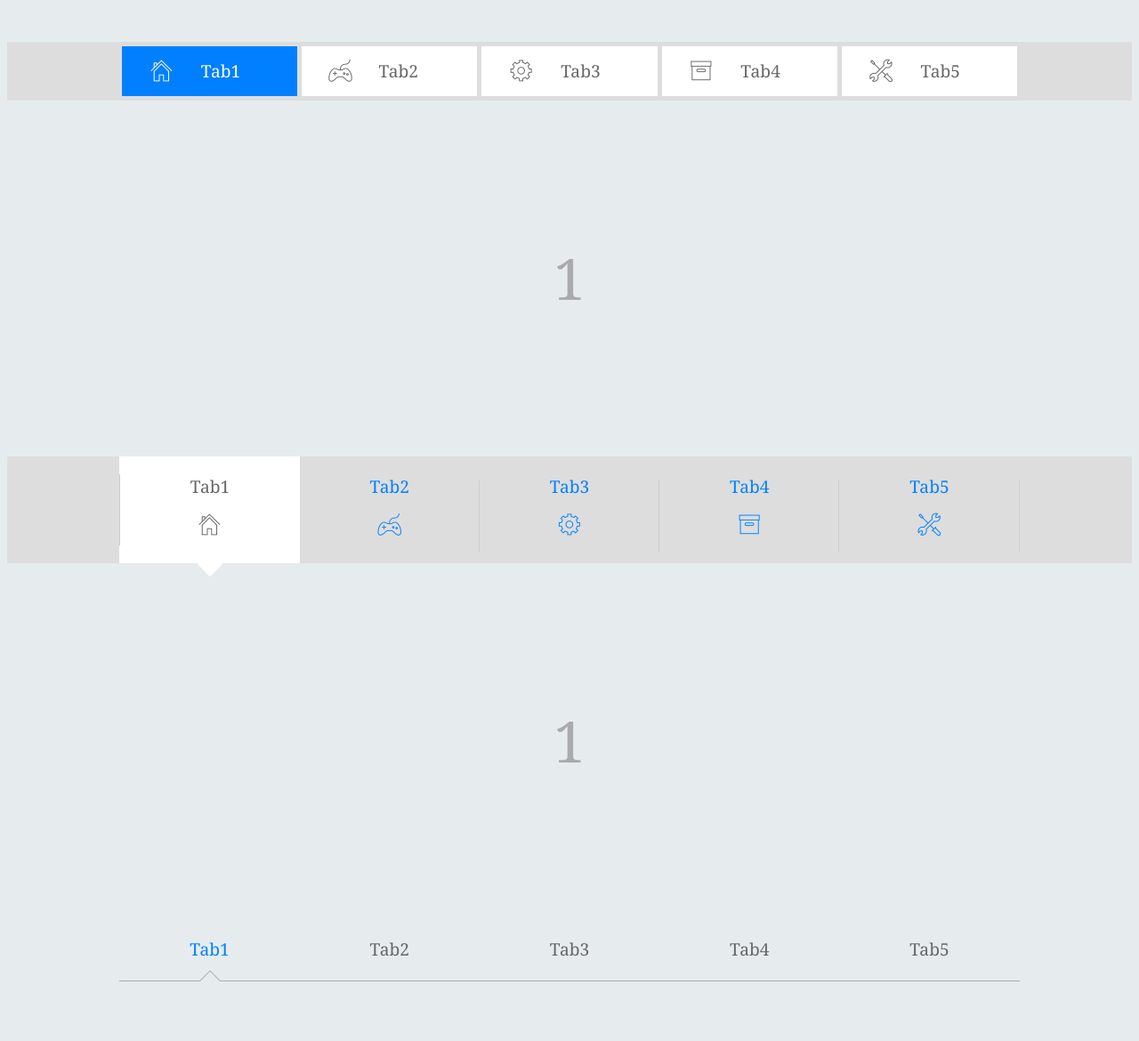
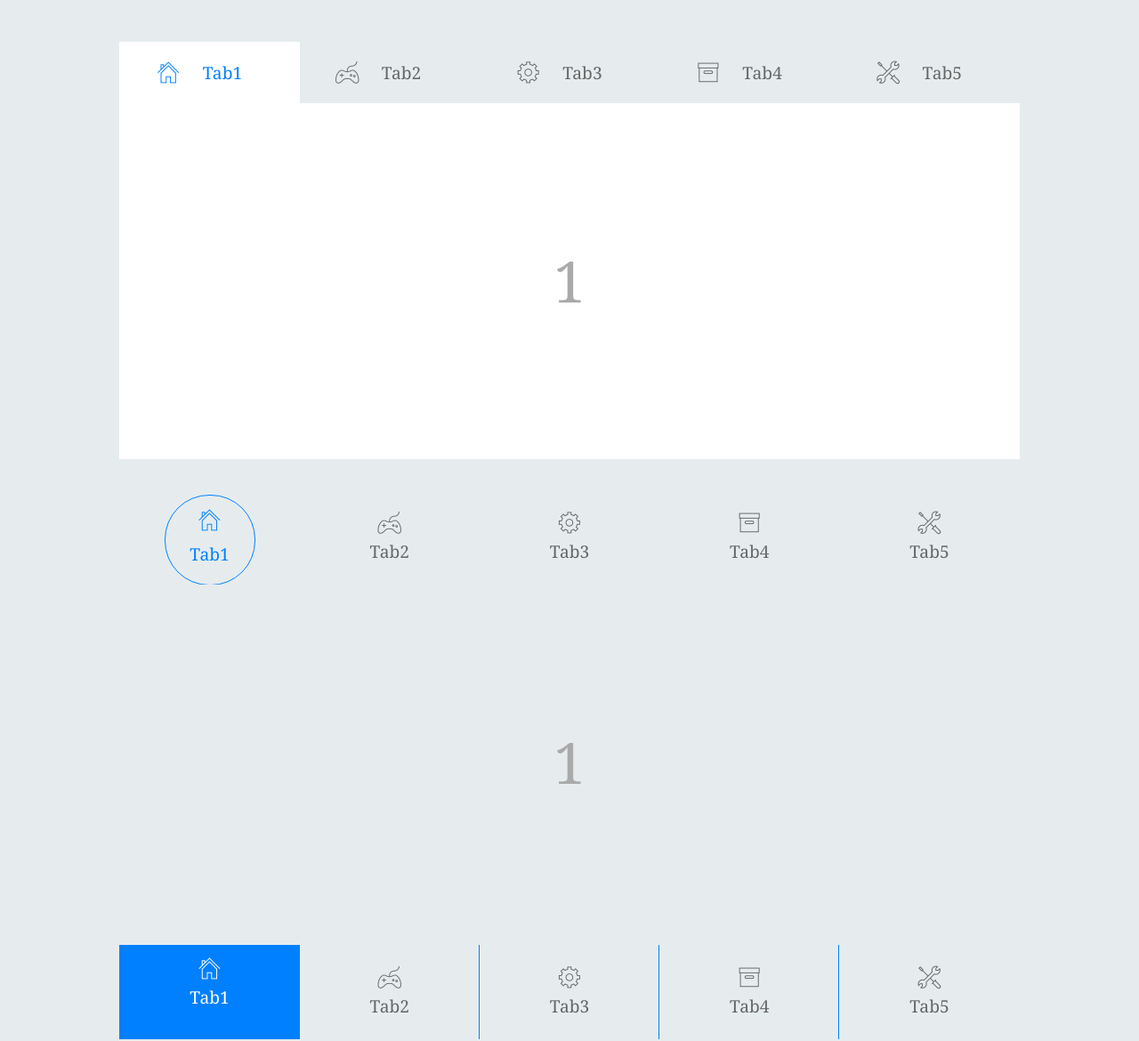
Before and after one commit to KK0603/WebDemo, a plain HTML site: page Tab Control/TabControl.html in a window 1280 px wide. Shown: the part 170-1340 px from the top of the page at 89% size. Drawn offline with Linux system fonts and the light colour scheme.

Commit message:
add 2 css file and finish this demo

```diff
--- a/Tab Control/CSS/Basic.css
+++ b/Tab Control/CSS/Basic.css
@@ -77,11 +77,14 @@ section div p{
 	margin: 0;
 }
 
-div.hidden{
+section div{
 	-webkit-transition: all 0.3s ease-in-out;
 	-moz-transition: all 0.3s ease-in-out;
 	-o-transition: all 0.3s ease-in-out;
 	-ms-transition: all 0.3s ease-in-out;
 	transition: all 0.3s ease-in-out;
+}
+
+div.hidden{
 	display: none;
 }
--- a/Tab Control/CSS/Interesting.css
+++ b/Tab Control/CSS/Interesting.css
@@ -0,0 +1,315 @@
+/*tab1*/
+.tab1 nav ul li{
+	overflow: hidden;
+	height: 69px;
+}
+
+.tab1 nav ul li a{
+	text-align: center;
+	height: 29px;
+	line-height: 29px;
+	padding: 20px 20%;
+}
+
+.tab1 nav ul li a:hover{
+	color: rgb(0, 128, 255);
+}
+
+.tab1 nav ul li:after{
+	content: '';
+	display: block;
+	position: relative;
+	width: 100%;
+	height: 69px;
+	top:-69px;
+	background-color: #fff;
+	z-index: -1;
+	-webkit-transform: perspective(900px) rotateX(90deg);
+	-moz-transform: perspective(900px) rotateX(90deg);
+	-o-transform: perspective(900px) rotateX(90deg);
+	-ms-transform: perspective(900px) rotateX(90deg);
+	transform: perspective(900px) rotateX(90deg);
+	-webkit-transform-origin:50% 100%;
+	-moz-transform-origin:50% 100%;
+	-o-transform-origin:50% 100%;
+	-ms-transform-origin:50% 100%;
+	transform-origin:50% 100%;
+	-webkit-transition: all 0.2s ease-in-out;
+	-moz-transition: all 0.2s ease-in-out;
+	-o-transition: all 0.2s ease-in-out;
+	-ms-transition: all 0.2s ease-in-out;
+	transition: all 0.2s ease-in-out;
+}
+
+.tab1 nav ul li.active:after{
+	-webkit-transform: rotateX(0deg);
+	-moz-transform: rotateX(0deg);
+	-o-transform: rotateX(0deg);
+	-ms-transform: rotateX(0deg);
+	transform: rotateX(0deg);
+}
+
+
+.tab1 nav ul li.active a{
+	color: rgb(0, 128, 255);
+}
+
+.tab1 nav ul li a span{
+	display: inline;
+	float: left;
+}
+
+.tab1 section{
+	margin: 0 10% 30px;
+}
+
+.tab1 section div{
+	background-color: #fff;
+}
+
+/*tab4*/
+.tab4 nav{
+
+}
+
+.tab4 nav ul{
+	width: 506px;
+	margin: 0 auto;
+}
+
+.tab4 nav ul li{
+	width: 100px;
+	border: solid 1px rgb(0, 128, 255);
+	border-left: 0;
+	border-bottom: 0;
+}
+
+.tab4 nav ul li:first-child{
+	border-left: solid 1px rgb(0, 128, 255);
+}
+
+.tab4 nav ul li a{
+	color: transparent;
+	text-align: center;
+	height: 100px;
+	line-height: 100px;
+	overflow: hidden;
+}
+
+.tab4 nav ul li a:after{
+	content: '';
+	display: block;
+	position: relative;
+	width: 60px;
+	height: 60px;
+	top:-80px;
+	left: 20px;
+	background-color: rgb(0, 128, 255);
+	border-radius: 30px;
+	z-index: -1;
+	-webkit-transition: all 0.1s ease-in-out;
+	-moz-transition: all 0.1s ease-in-out;
+	-o-transition: all 0.1s ease-in-out;
+	-ms-transition: all 0.1s ease-in-out;
+	transition: all 0.1s ease-in-out;
+}
+
+
+.tab4 nav ul li a:hover{
+
+}
+
+.tab4 nav ul li.active{
+
+}
+
+.tab4 nav ul li.active a:after{
+	border-radius: 0;
+	width: 100px;
+	height: 100px;
+	top:-100px;
+	left: 0px;
+}
+
+.tab4 nav ul li a span{
+	color: #fff;
+	height: 100px;
+	width: 100px;
+	position: relative;
+	top:-100px;
+	float: left;
+}
+
+.tab4 section{
+	width: 506px;
+	margin: 0 auto 30px;
+}
+
+.tab4 section div{
+	border: solid 1px rgb(0, 128, 255);
+	height: 300px;
+	line-height: 300px;
+}
+
+/*tab3*/
+.tab3 nav ul{
+	height: 111px;
+	overflow: hidden;
+}
+
+.tab3 nav ul li:not(:last-child):after{
+	content: '';
+	display: block;
+	position: relative;
+	width: 1px;
+	height: 111px;
+	top:-222px;
+	background-color: rgb(0, 128, 255);
+	float: right;
+	z-index: 1;
+}
+
+.tab3 nav ul li a:after{
+	content: '';
+	display: block;
+	position: relative;
+	height: 111px;
+	top:-111px;
+	background-color: rgb(0, 128, 255);
+	float: right;
+	width: 100%;
+	z-index:-1;
+	-webkit-transform: translate(0,111px);
+	-moz-transform: translate(0,111px);
+	-o-transform: translate(0,111px);
+	-ms-transform: translate(0,111px);
+	transform: translate(0,111px);
+	-webkit-transition: all 0.3s ease-in-out;
+	-moz-transition: all 0.3s ease-in-out;
+	-o-transition: all 0.3s ease-in-out;
+	-ms-transition: all 0.3s ease-in-out;
+	transition: all 0.3s ease-in-out;
+}
+
+.tab3 nav ul li.active a:after{
+	-webkit-transform: translate(0,10px);
+	-moz-transform: translate(0,10px);
+	-o-transform: translate(0,10px);
+	-ms-transform: translate(0,10px);
+	transform: translate(0,10px);
+}
+
+.tab3 nav ul li a:hover{
+	color: rgb(0, 128, 255);
+}
+
+.tab3 nav ul li a{
+	padding: 60px 0 0;
+	-webkit-transform: translate(0,0);
+	-moz-transform: translate(0,0);
+	-o-transform: translate(0,0);
+	-ms-transform: translate(0,0);
+	transform: translate(0,0);
+	-webkit-transition: all 0.3s ease-in-out;
+	-moz-transition: all 0.3s ease-in-out;
+	-o-transition: all 0.3s ease-in-out;
+	-ms-transition: all 0.3s ease-in-out;
+	transition: all 0.3s ease-in-out;
+}
+
+.tab3 nav ul li.active a{
+	color: #fff;
+	-webkit-transform: translate(0,-10px);
+	-moz-transform: translate(0,-10px);
+	-o-transform: translate(0,-10px);
+	-ms-transform: translate(0,-10px);
+	transform: translate(0,-10px);
+}
+
+.tab3 nav ul li a span{
+	position: relative;
+	top:-60px;
+}
+
+/*tab2*/
+.tab2 nav ul{
+	height: 111px;
+	overflow: hidden;
+}
+
+.tab2 nav ul li:after{
+	content: '';
+	display: block;
+	position: relative;
+	height: 0px;
+	width: 0px;
+	border-radius: 50px;
+	top:-50px;
+	border: solid 0px rgb(0, 128, 255);
+	z-index:-1;
+	margin: 0 auto;
+	-webkit-transition: all 0.3s ease-in-out;
+	-moz-transition: all 0.3s ease-in-out;
+	-o-transition: all 0.3s ease-in-out;
+	-ms-transition: all 0.3s ease-in-out;
+	transition: all 0.3s ease-in-out;
+}
+
+.tab2 nav ul li.active:after{
+	border: solid 1px rgb(0, 128, 255);
+	height: 100px;
+	width: 100px;
+	top:-106px;
+}
+
+.tab2 nav ul li a:hover{
+	color: rgb(0, 128, 255);
+}
+
+.tab2 nav ul li a{
+	padding: 60px 0 0;
+	-webkit-transform: translate(0,0px);
+	-moz-transform: translate(0,0px);
+	-o-transform: translate(0,0px);
+	-ms-transform: translate(0,0px);
+	transform: translate(0,0px);
+	-webkit-transition: all 0.3s ease-in-out;
+	-moz-transition: all 0.3s ease-in-out;
+	-o-transition: all 0.3s ease-in-out;
+	-ms-transition: all 0.3s ease-in-out;
+	transition: all 0.3s ease-in-out;
+}
+
+.tab2 nav ul li.active a{
+	-webkit-transform: translate(0,3px);
+	-moz-transform: translate(0,3px);
+	-o-transform: translate(0,3px);
+	-ms-transform: translate(0,3px);
+	transform: translate(0,3px);
+	color: rgb(0, 128, 255);
+}
+
+.tab2 nav ul li a span{
+	position: relative;
+	top:-60px;
+	-webkit-transform: translate(0,0px);
+	-moz-transform: translate(0,0px);
+	-o-transform: translate(0,0px);
+	-ms-transform: translate(0,0px);
+	transform: translate(0,0px);
+	-webkit-transition: -webkit-transform 0.3s ease-in-out;
+	-moz-transition: -moz-transform 0.3s ease-in-out;
+	-o-transition: -o-transform 0.3s ease-in-out;
+	-ms-transition: -ms-transform 0.3s ease-in-out;
+	transition: transform 0.3s ease-in-out;
+}
+
+.tab2 nav ul li.active a span{
+	position: relative;
+	top:-60px;
+	-webkit-transform: translate(0,-6px);
+	-moz-transform: translate(0,-6px);
+	-o-transform: translate(0,-6px);
+	-ms-transform: translate(0,-6px);
+	transform: translate(0,-6px);
+}
--- a/Tab Control/CSS/Underline.css
+++ b/Tab Control/CSS/Underline.css
@@ -0,0 +1,251 @@
+/*tab1*/
+.tab1 nav ul{
+	padding: 0 20%;
+}
+
+.tab1 nav ul li {
+	height: 55px;
+}
+
+.tab1 nav ul li a{
+	height: 50px;
+	line-height: 50px;
+	-webkit-transition: all 0.4s ease-in-out;
+	-moz-transition: all 0.4s ease-in-out;
+	-o-transition: all 0.4s ease-in-out;
+	-ms-transition: all 0.4s ease-in-out;
+	transition: all 0.4s ease-in-out;
+}
+
+.tab1 nav ul li a:hover{
+	color: rgb(0, 128, 255);
+}
+
+.tab1 nav ul li a:hover:after{
+	content: '';
+	display: block;
+	background-color: rgb(0, 128, 255);
+}
+
+.tab1 nav ul li.active a{
+	color: #fff;
+}
+
+.tab1 nav ul li a:after{
+	content: '';
+	display: block;
+	position: relative;
+	margin: 0 10%;
+	width: 80%;
+	height: 55px;
+	background-color: #666;
+	-webkit-transition: all 0.3s ease-in-out;
+	-moz-transition: all 0.3s ease-in-out;
+	-o-transition: all 0.3s ease-in-out;
+	-ms-transition: all 0.3s ease-in-out;
+	transition: all 0.3s ease-in-out;
+	float: left;
+	z-index: -1;
+}
+
+.tab1 nav ul li.active a:after{
+	content: '';
+	display: block;
+	height: 55px;
+	-webkit-transform: translateY(-50px);
+	-moz-transform: translateY(-50px);
+	-o-transform: translateY(-50px);
+	-ms-transform: translateY(-50px);
+	transform: translateY(-50px);
+	background-color: rgb(0, 128, 255);
+}
+
+.tab1 nav ul li a span{
+	display: none;
+}
+
+/*tab2*/
+.tab2 nav{
+	background-color: #fff;
+}
+
+.tab2 nav ul li a{
+	height: 29px;
+	line-height: 29px;
+	padding: 20px 25%;
+}
+
+.tab2 nav ul li a:hover{
+	color: rgb(0, 128, 255);
+}
+
+.tab2 nav ul li:last-child:after{
+	content: '';
+	display: block;
+	position: relative;
+	width: 100%;
+	height: 5px;
+	background-color: rgb(0, 128, 255);
+	-webkit-transition: all 0.3s ease-in-out;
+	-moz-transition: all 0.3s ease-in-out;
+	-o-transition: all 0.3s ease-in-out;
+	-ms-transition: all 0.3s ease-in-out;
+	transition: all 0.3s ease-in-out;
+}
+
+.tab2 nav ul li:first-child.active ~ li:last-child:after {
+	-webkit-transform: translate(-400%,0);
+	-moz-transform: translate(-400%,0);
+	-o-transform: translate(-400%,0);
+	-ms-transform: translate(-400%,0);
+	transform: translate(-400%,0);
+}
+
+.tab2 nav ul li:nth-child(2).active ~ li:last-child:after {
+	-webkit-transform: translate(-300%,0);
+	-moz-transform: translate(-300%,0);
+	-o-transform: translate(-300%,0);
+	-ms-transform: translate(-300%,0);
+	transform: translate(-300%,0);
+}
+
+.tab2 nav ul li:nth-child(3).active ~ li:last-child:after {
+	-webkit-transform: translate(-200%,0);
+	-moz-transform: translate(-200%,0);
+	-o-transform: translate(-200%,0);
+	-ms-transform: translate(-200%,0);
+	transform: translate(-200%,0);
+}
+
+.tab2 nav ul li:nth-child(4).active ~ li:last-child:after {
+	-webkit-transform: translate(-100%,0);
+	-moz-transform: translate(-100%,0);
+	-o-transform: translate(-100%,0);
+	-ms-transform: translate(-100%,0);
+	transform: translate(-100%,0);
+}
+
+.tab2 nav ul li.active a{
+	color: rgb(0, 128, 255);
+}
+
+.tab2 nav ul li a span{
+	display: inline;
+	float: left;
+	margin: 0 10% 0 0;
+}
+
+/*tab3*/
+.tab3 nav ul li a:after{
+	content: '';
+	display: block;
+	position: relative;
+	width: 0%;
+	margin: 0 50%;
+	height: 5px;
+	background-color: rgb(0, 128, 255);
+	-webkit-transition: all 0.2s ease-in-out;
+	-moz-transition: all 0.2s ease-in-out;
+	-o-transition: all 0.2s ease-in-out;
+	-ms-transition: all 0.2s ease-in-out;
+	transition: all 0.2s ease-in-out;
+}
+
+.tab3 nav ul li a{
+	padding: 60px 0 15px;
+}
+
+.tab3 nav ul li a:hover{
+	color: rgb(0, 128, 255);
+}
+
+.tab3 nav ul li.active a:after{
+	width: 20%;
+	margin: 0 40%;
+	-webkit-transition-delay: 0s;
+	-moz-transition-delay: 0s;
+	-o-transition-delay: 0s;
+	-ms-transition-delay: 0s;
+	transition-delay: 0s;
+}
+
+.tab3 nav ul li.active a{
+	color: rgb(0, 128, 255);
+}
+
+.tab3 nav ul li.active a span{
+	visibility: visible;
+	-ms-filter: "progid: DXImageTransform.Microsoft.Alpha(Opacity=100)";
+	filter: alpha(opacity=100);
+	opacity: 1;
+	-webkit-transform: translate(0,0);
+	-moz-transform: translate(0,0);
+	-o-transform: translate(0,0);
+	-ms-transform: translate(0,0);
+	transform: translate(0,0);
+	-webkit-transition-delay: 0s;
+	-moz-transition-delay: 0s;
+	-o-transition-delay: 0s;
+	-ms-transition-delay: 0s;
+	transition-delay: 0s;
+}
+
+.tab3 nav ul li a span{
+	visibility: hidden;
+	position: relative;
+	color: rgb(0, 128, 255);
+	top:-65px;
+	-ms-filter: "progid: DXImageTransform.Microsoft.Alpha(Opacity=0)";
+	filter: alpha(opacity=0);
+	opacity: 0;
+	-webkit-transform: translate(0,-35px);
+	-moz-transform: translate(0,-35px);
+	-o-transform: translate(0,-35px);
+	-ms-transform: translate(0,-35px);
+	transform: translate(0,-35px);
+	-webkit-transition: all 0.2s ease-in-out;
+	-moz-transition: all 0.2s ease-in-out;
+	-o-transition: all 0.2s ease-in-out;
+	-ms-transition: all 0.2s ease-in-out;
+	transition: all 0.2s ease-in-out;
+}
+
+/*tab4*/
+.tab4 nav ul{
+	padding: 0;
+}
+
+.tab4 nav ul li a{
+	height: 60px;
+	line-height: 57px;
+}
+
+.tab4 nav ul li a:after{
+	content: '';
+	display: block;
+	position: relative;
+	width: 100%;
+	height: 3px;
+	background-color: #cccccc;
+	-webkit-transition: all 0.2s ease-in-out;
+	-moz-transition: all 0.2s ease-in-out;
+	-o-transition: all 0.2s ease-in-out;
+	-ms-transition: all 0.2s ease-in-out;
+	transition: all 0.2s ease-in-out;
+}
+
+.tab4 nav ul li a:hover:after{
+	background-color: #666;
+}
+
+.tab4 nav ul li.active a:after{
+	background-color: rgb(0, 128, 255);
+}
+
+.tab4 nav ul li.active a{
+	color: rgb(0, 128, 255);
+}
+
+.tab4 nav ul li a span{
+	display: none;
+}
--- a/Tab Control/TabControl.html
+++ b/Tab Control/TabControl.html
@@ -6,7 +6,9 @@
 	<script type="text/javascript" src="JS/tab.js" defer></script>
 	<style type="text/css"></style>
 	<link rel="stylesheet" type="text/css" href="CSS/Basic.css">
-	<link rel="stylesheet" type="text/css" href="CSS/SimpleButton.css">
+	<link rel="stylesheet" type="text/css" href="CSS/Interesting.css">
+	<!-- <link rel="stylesheet" type="text/css" href="CSS/Underline.css"> -->
+	<!-- <link rel="stylesheet" type="text/css" href="CSS/SimpleButton.css"> -->
 </head>
 <body>
 	<h1>Tab Control</h1>
```
